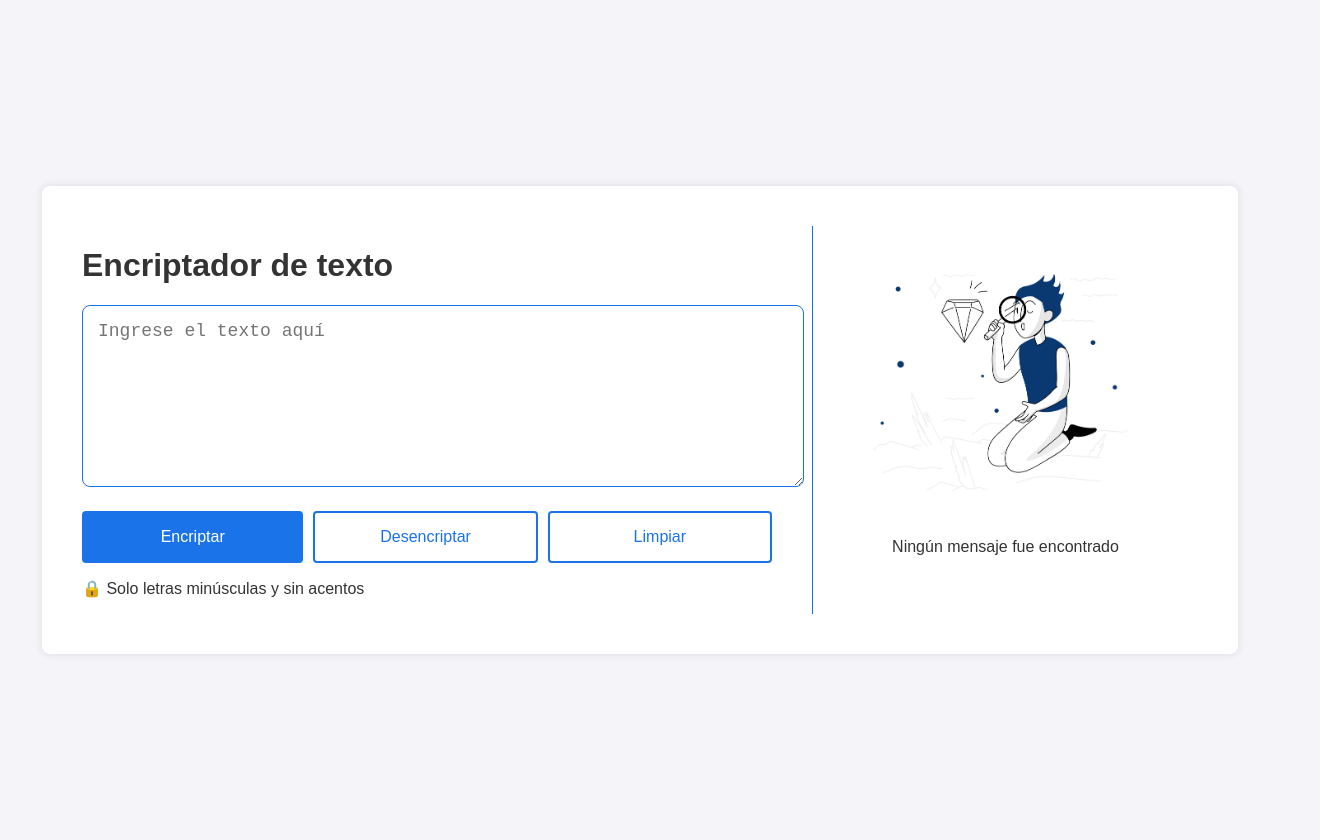
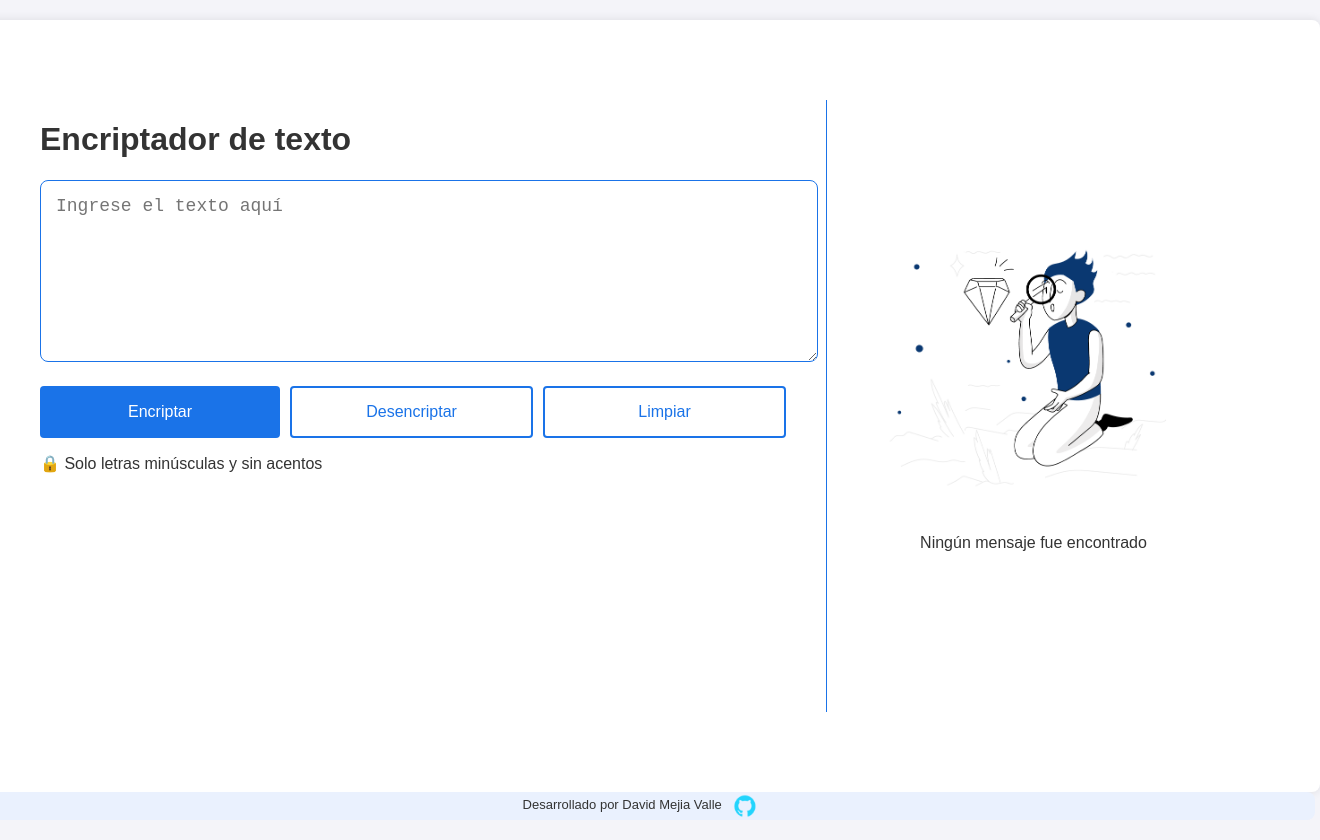
Before and after one commit to Davidvalle24/Challenge-Encriptador, a plain HTML site: page index.html in a window 1280 px wide. Shown: the whole page, 1320 px wide, since content can reach past the window. Drawn offline with Linux system fonts and the light colour scheme.

Commit message:
ajuste de footer y agregacion de imagen

```diff
--- a/index.html
+++ b/index.html
@@ -13,6 +13,7 @@
             <header>
                 <h1>Encriptador de texto</h1>
             </header>
+            <main class = "presentacion">
              <textarea id="textoEntrada" placeholder="Ingrese el texto aquí"></textarea>
                 <div class="botones">
                     <button id="botonEncriptar">Encriptar</button>
@@ -20,6 +21,7 @@
                     <button id="botonLimpiar">Limpiar</button>
                 </div>
             <p class="nota">🔒 Solo letras minúsculas y sin acentos</p>
+            </main>
         </div>
         <div class="contenedor_selector_derecho">
             <img src="imagen-lupa.png" alt="Imagen descriptiva">
@@ -27,6 +29,13 @@
             <button id="botonCopiar" style="display: none;">Copiar</button>
         </div>
         </div>
+        <footer class="footer">
+            <p>Desarrollado por David Mejia Valle</p>
+            <a href="https://github.com/Davidvalle24/Challenge-Encriptador" target="_blank">
+                <img src="github.png" alt="GitHub Logo" style="width: 24px; height: 24px;" class="icono-github">
+            </a>
+        </footer>
+
     <script src="script.js"></script>
 </body>
 </html>
--- a/style/style.css
+++ b/style/style.css
@@ -16,7 +16,8 @@ body {
     background-color: var(--color-fondo);
     color: var(--color-texto);
     display: flex;
-    justify-content: center;
+    flex-direction: column;
+    justify-content: space-between; /* Espacio entre el contenido y el footer */
     align-items: center;
     margin: 0;
     padding: 20px;
@@ -26,13 +27,15 @@ body {
 .contenedor {
     display: flex;
     flex-direction: row;
-    width: 90%;
+    width: 100%;
     max-width: 1200px;
     background-color: var(--color-secundario);
     box-shadow: 0 0 10px rgba(0, 0, 0, 0.1);
     border-radius: 8px;
-    padding: 40px;
+    padding: 80px;
     transition: all 0.3s ease-in-out;
+    margin-bottom: 0; /* Elimina margen inferior */
+    flex-grow: 1; /* Permite que el contenedor principal crezca para ocupar el espacio disponible */
 }
 
 .contenedor_selector_izquierdo {
@@ -99,6 +102,34 @@ button:hover {
     border: 2px solid var(--color-borde);
 }
 
+/* Estilos para el footer */
+.footer {
+    background-color: rgb(234, 241, 254);
+    width: 120%;
+    max-width: 1350px; /* debeo de asegurarme q coincida con el max-width del contenedor */
+    text-align: center;
+    padding: 2px 0px  2px 0px;
+    margin-top: auto; /* Empuja el footer hacia la parte inferior */
+    border-radius: 8px;
+    font-size: small;
+
+}
+
+.footer p {
+    display: inline-flex; /* Asegura que el texto y el ícono estén alineados */
+    align-items: center; /* Alinea verticalmente al centro */
+    justify-content: center;
+    margin: 0;
+}
+
+.icono-github {
+    margin-left: 8px; /* Espacio entre el texto y el ícono */
+    width: 24px; /* Ajusta el tamaño del ícono */
+    height: 24px;
+    vertical-align: middle; /* Alinea verticalmente con el texto */
+}
+
+
 /* Responsive para móviles: los botones se apilan verticalmente */
 @media (max-width: 480px) {
     .contenedor {
@@ -106,18 +137,10 @@ button:hover {
         padding: 20px;
     }
 
-   /* .contenedor_selector_derecho {
-        display: none;  Oculta la imagen en móviles
-    }*/
-
     .contenedor_selector_derecho img {
-        display: none; /* Mantén la imagen oculta en móviles */
+        display: none;
+        /* Mantén la imagen oculta en móviles */
     }
-
-
-    /*.contenedor_selector_izquierdo {
-        padding-right: 0;
-    }*/
 
     .contenedor_selector_izquierdo {
         padding: 0 10px; /* Ajusta el padding del contenedor */
```
Also changed, not shown: github.png (added). Lines whose indentation alone changed are shown as unchanged.
